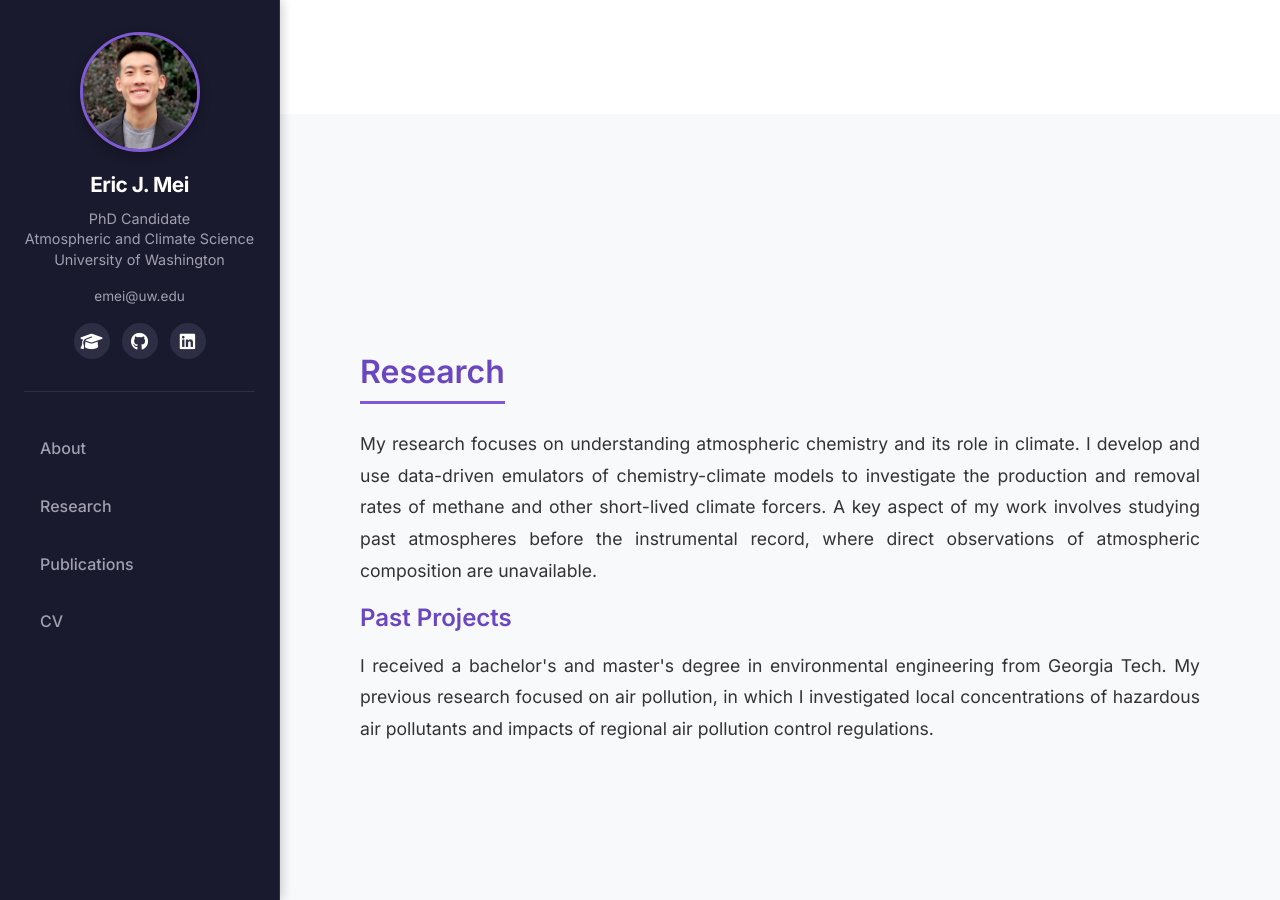
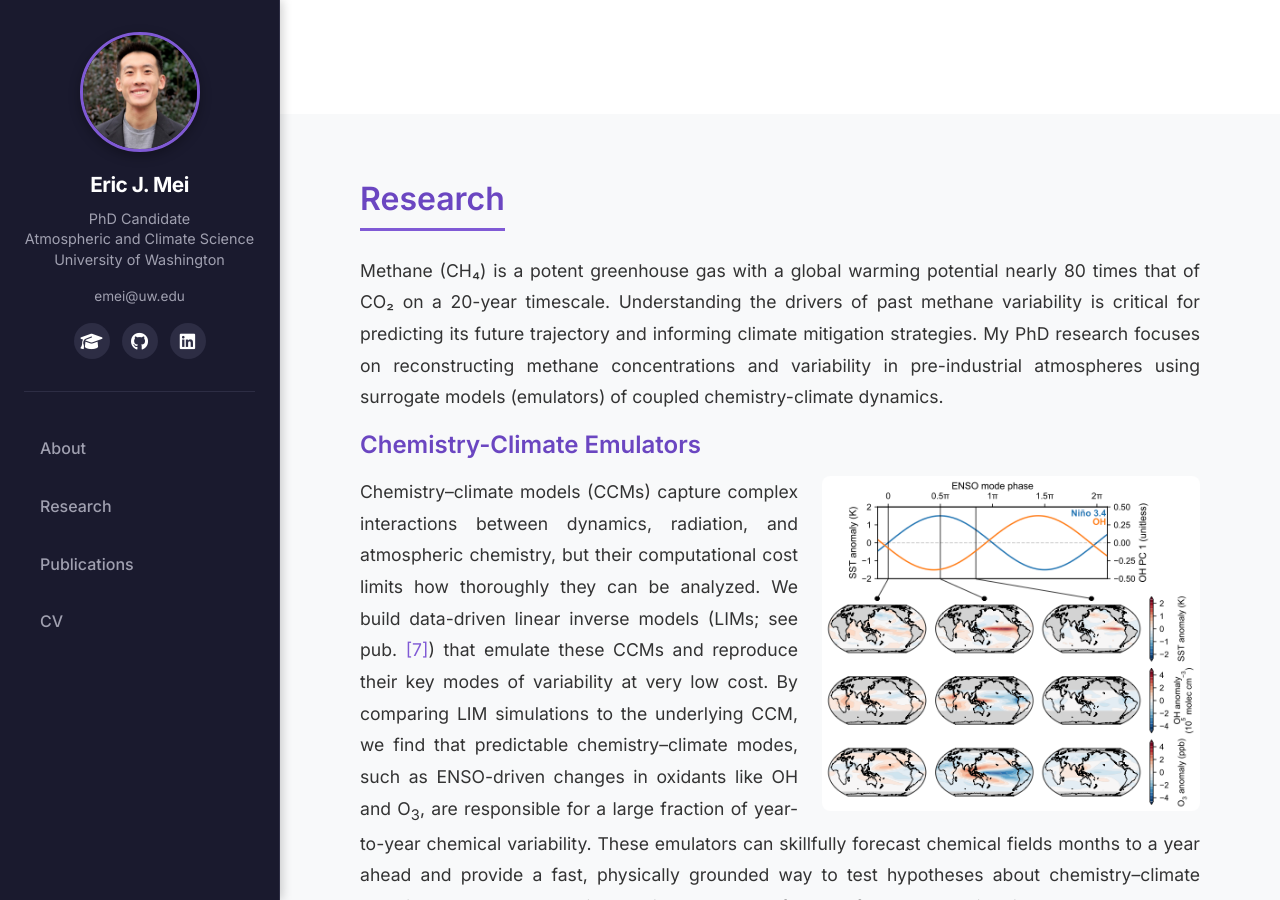
Before and after one commit to ericjmei/ericjmei.github.io, a Jekyll site: the page built from index.html, in a window 1280 px wide and 900 px high, scrolled down 786 px. Built offline with Jekyll 4.4.1, drawn with Linux system fonts in a browser that asks for light colours; some of the changed text lies outside the part shown.

Commit message:
added research interests

```diff
--- a/index.html
+++ b/index.html
@@ -32,11 +32,20 @@ permalink: /
       <h2>Research</h2>
       <div class="research-description">
         <p>
-          My research focuses on understanding atmospheric chemistry and its role in climate. I develop and use data-driven emulators of chemistry-climate models to investigate the production and removal rates of methane and other short-lived climate forcers. A key aspect of my work involves studying past atmospheres before the instrumental record, where direct observations of atmospheric composition are unavailable.
+          Methane (CH₄) is a potent greenhouse gas with a global warming potential nearly 80 times that of CO₂ on a 20-year timescale. Understanding the drivers of past methane variability is critical for predicting its future trajectory and informing climate mitigation strategies. My PhD research focuses on reconstructing methane concentrations and variability in pre-industrial atmospheres using surrogate models (emulators) of coupled chemistry-climate dynamics.
+        </p>
+        <!-- <h3>Methane Variability in Past Atmospheres</h3>
+        <p>
+          Ice core methane varies by ±5% on multi-decadal to centennial timescales. Although this has often been attributed to slow changes in sources or external forcing, a simple methane budget model shows that random, short-timescale fluctuations in the source–sink imbalance naturally produce slower variability through integration by the methane lifetime and firn processes. Fast-varying components of the methane budget, including OH-related sink variability, may therefore play a larger role in past and present methane variability than commonly assumed.
+        </p> -->
+        <h3>Chemistry-Climate Emulators</h3>
+        <img src="{{ '/images/pub_7_fig.png' | relative_url }}" alt="Linear inverse model emulation of chemistry-climate dynamics" style="float: right; max-width: 45%; margin: 0 0 1rem 1.5rem; border-radius: 8px;">
+        <p>
+          Chemistry–climate models (CCMs) capture complex interactions between dynamics, radiation, and atmospheric chemistry, but their computational cost limits how thoroughly they can be analyzed. We build data-driven linear inverse models (LIMs; see pub. <a href="#pub-7">[7]</a>) that emulate these CCMs and reproduce their key modes of variability at very low cost. By comparing LIM simulations to the underlying CCM, we find that predictable chemistry–climate modes, such as ENSO-driven changes in oxidants like OH and O<sub>3</sub>, are responsible for a large fraction of year-to-year chemical variability. These emulators can skillfully forecast chemical fields months to a year ahead and provide a fast, physically grounded way to test hypotheses about chemistry–climate coupling that would otherwise require thousands of hours of supercomputing time.
         </p>
         <h3>Past Projects</h3>
         <p>
-          I received a bachelor's and master's degree in environmental engineering from Georgia Tech. My previous research focused on air pollution, in which I investigated local concentrations of hazardous air pollutants and impacts of regional air pollution control regulations.
+          I received a bachelor's and master's degree in environmental engineering from Georgia Tech. My previous research focused on air pollution, in which I investigated local concentrations of hazardous air pollutants (see pubs. <a href="#pub-2">[2]</a>, <a href="#pub-3">[3]</a>) and impacts of regional air pollution control regulations (see pubs. <a href="#pub-4">[4]</a>, <a href="#pub-5">[5]</a>, <a href="#pub-6">[6]</a>).
         </p>
       </div>
     </div>
@@ -55,7 +64,7 @@ permalink: /
       </p>
 
       <ol class="publications-list">
-        <li class="publication-item">
+        <li class="publication-item" id="pub-7">
           <div class="publication-title">
             <a href="https://doi.org/10.5194/acp-25-15033-2025" target="_blank" rel="noopener">
               Emulating chemistry-climate dynamics with a linear inverse model
@@ -72,7 +81,7 @@ permalink: /
           </span>
         </li>
 
-        <li class="publication-item">
+        <li class="publication-item" id="pub-6">
           <div class="publication-title">
             <a href="https://doi.org/10.1021/acs.est.4c12511" target="_blank" rel="noopener">
               Accountability assessment of source-specific impacts of regulations on emissions and air quality using positive matrix factorization
@@ -89,7 +98,7 @@ permalink: /
           </span>
         </li>
 
-        <li class="publication-item">
+        <li class="publication-item" id="pub-5">
           <div class="publication-title">
             <a href="https://doi.org/10.1016/j.atmosenv.2024.120947" target="_blank" rel="noopener">
               Multicity accountability and uncertainty assessment of the impacts of regulations on air quality in Atlanta
@@ -106,7 +115,7 @@ permalink: /
           </span>
         </li>
 
-        <li class="publication-item">
+        <li class="publication-item" id="pub-4">
           <div class="publication-title">
             <a href="https://doi.org/10.1021/acsestair.3c00034" target="_blank" rel="noopener">
               Impacts of Fuel Prices and Regulations on Electricity Generation Emissions and Urban Air Quality
@@ -123,7 +132,7 @@ permalink: /
           </span>
         </li>
 
-        <li class="publication-item">
+        <li class="publication-item" id="pub-3">
           <div class="publication-title">
             <a href="https://doi.org/10.1016/j.envpol.2023.122481" target="_blank" rel="noopener">
               Suitability of new and existing ambient ethylene oxide measurement techniques for cancer inhalation risk assessment
@@ -140,7 +149,7 @@ permalink: /
           </span>
         </li>
 
-        <li class="publication-item">
+        <li class="publication-item" id="pub-2">
           <div class="publication-title">
             <a href="https://www.sciencedirect.com/science/article/abs/pii/S004896972304809X" target="_blank" rel="noopener">
               Observations of the chemistry and concentrations of reactive Hg at locations with different ambient air chemistry
@@ -157,7 +166,7 @@ permalink: /
           </span>
         </li>
 
-        <li class="publication-item">
+        <li class="publication-item" id="pub-1">
           <div class="publication-title">
             <a href="https://pubs.acs.org/doi/full/10.1021/acsestwater.2c00239" target="_blank" rel="noopener">
               Virus stabilization with enhanced porous superabsorbent polymer (PSAP) beads for diagnostics and surveillance
```
Also changed, not shown: images/pub_7_fig.png (added), 1 other file.
